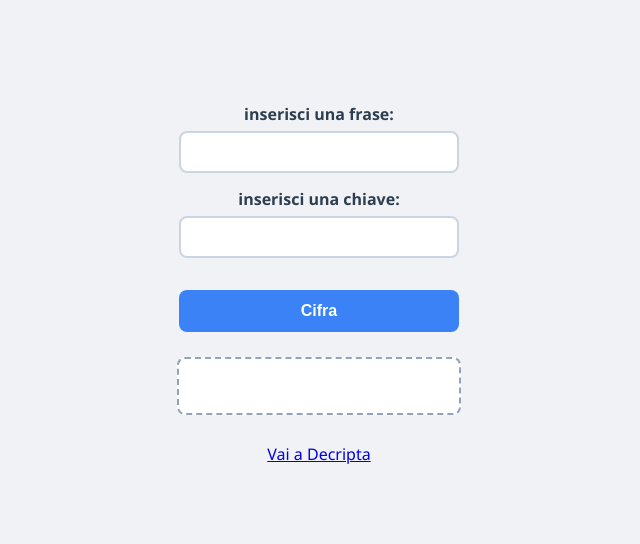
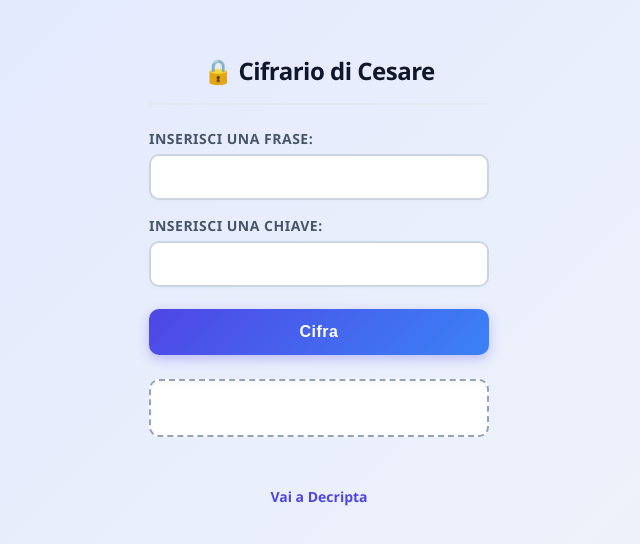
Before and after one commit to SimoneMedved/TPS, a plain HTML site: page Cripta_1_0.html in a window 1280 px wide. Shown: the part 124-668 px from the top of the page, without its empty margins (321-961 px from the left). Drawn offline with Linux system fonts and the light colour scheme.

Commit message:
Update Cripta_1_0.html

```diff
--- a/Cripta_1_0.html
+++ b/Cripta_1_0.html
@@ -2,77 +2,136 @@
 <head>
     <title>Cifrario di Cesare</title>
     <style>
+        * {
+            box-sizing: border-box;
+        }
+
         body {
-            font-family: 'Segoe UI', Tahoma, Geneva, Verdana, sans-serif;
-            background-color: #f0f2f5;
-            color: #333;
+            font-family: 'Segoe UI', system-ui, -apple-system, sans-serif;
+            background: linear-gradient(135deg, #e0e7ff 0%, #f1f5f9 100%);
+            color: #1e293b;
             display: flex;
             flex-direction: column;
             align-items: center;
             justify-content: center;
             min-height: 100vh;
             margin: 0;
+            padding: 20px;
         }
 
-        p {
-            font-size: 16px;
+        /* Etichette (p) */
+        p:not(#cifrato) {
+            width: 100%;
+            max-width: 340px;
+            font-size: 14px;
             font-weight: 600;
-            margin: 15px 0 6px 0;
-            color: #2c3e50;
+            text-transform: uppercase;
+            letter-spacing: 0.5px;
+            margin: 16px 0 6px 0;
+            color: #475569;
+            text-align: left;
         }
 
+        p:first-of-type::before {
+            content: "🔒 Cifrario di Cesare";
+            display: block;
+            font-size: 24px;
+            font-weight: 800;
+            text-transform: none;
+            letter-spacing: -0.5px;
+            color: #0f172a;
+            text-align: center;
+            margin-bottom: 24px;
+            padding-bottom: 16px;
+            border-bottom: 2px solid #e2e8f0;
+        }
+
+        /* Campi di input */
         input {
-            width: 280px;
-            padding: 10px 14px;
+            width: 100%;
+            max-width: 340px;
+            padding: 12px 16px;
             border: 2px solid #cbd5e1;
-            border-radius: 8px;
+            border-radius: 10px;
             font-size: 16px;
             outline: none;
             background-color: #ffffff;
-            transition: border-color 0.2s, box-shadow 0.2s;
+            color: #0f172a;
+            box-shadow: 0 2px 4px rgba(0, 0, 0, 0.02);
+            transition: all 0.2s ease;
         }
 
         input:focus {
-            border-color: #3b82f6;
-            box-shadow: 0 0 0 3px rgba(59, 130, 246, 0.2);
+            border-color: #4f46e5;
+            box-shadow: 0 0 0 4px rgba(79, 70, 229, 0.15);
         }
 
+        /* Nasconde i <br> superflui per gestire meglio gli spazi */
+        br {
+            display: none;
+        }
+
+        /* Pulsante principale */
         button {
-            margin-top: 10px;
-            width: 280px;
-            padding: 12px;
-            background-color: #3b82f6;
+            margin-top: 22px;
+            width: 100%;
+            max-width: 340px;
+            padding: 14px;
+            background: linear-gradient(135deg, #4f46e5 0%, #3b82f6 100%);
             color: white;
             border: none;
-            border-radius: 8px;
+            border-radius: 10px;
             font-size: 16px;
-            font-weight: bold;
+            font-weight: 700;
+            letter-spacing: 0.5px;
             cursor: pointer;
-            transition: background-color 0.2s, transform 0.1s;
+            box-shadow: 0 4px 12px rgba(79, 70, 229, 0.3);
+            transition: all 0.2s ease;
         }
 
         button:hover {
-            background-color: #2563eb;
+            transform: translateY(-2px);
+            box-shadow: 0 6px 16px rgba(79, 70, 229, 0.4);
         }
 
         button:active {
-            transform: scale(0.98);
+            transform: translateY(0);
         }
 
+        /* Box risultato */
         #cifrato {
-            margin-top: 25px;
-            padding: 15px 20px;
-            min-width: 240px;
-            min-height: 24px;
+            margin-top: 24px;
+            padding: 18px 20px;
+            width: 100%;
+            max-width: 340px;
+            min-height: 58px;
             background-color: #ffffff;
             border: 2px dashed #94a3b8;
-            border-radius: 8px;
-            font-family: 'Courier New', Courier, monospace;
+            border-radius: 10px;
+            font-family: 'Consolas', 'Courier New', monospace;
             font-size: 18px;
             font-weight: bold;
             color: #0f172a;
             text-align: center;
             word-break: break-all;
+            box-shadow: inset 0 2px 4px rgba(0, 0, 0, 0.04);
+        }
+
+        /* Link di navigazione */
+        a {
+            margin-top: 24px;
+            font-size: 14px;
+            font-weight: 600;
+            color: #4f46e5;
+            text-decoration: none;
+            padding: 8px 16px;
+            border-radius: 8px;
+            transition: background-color 0.2s, color 0.2s;
+        }
+
+        a:hover {
+            background-color: rgba(79, 70, 229, 0.1);
+            color: #3730a3;
         }
     </style>
 </head>
```
